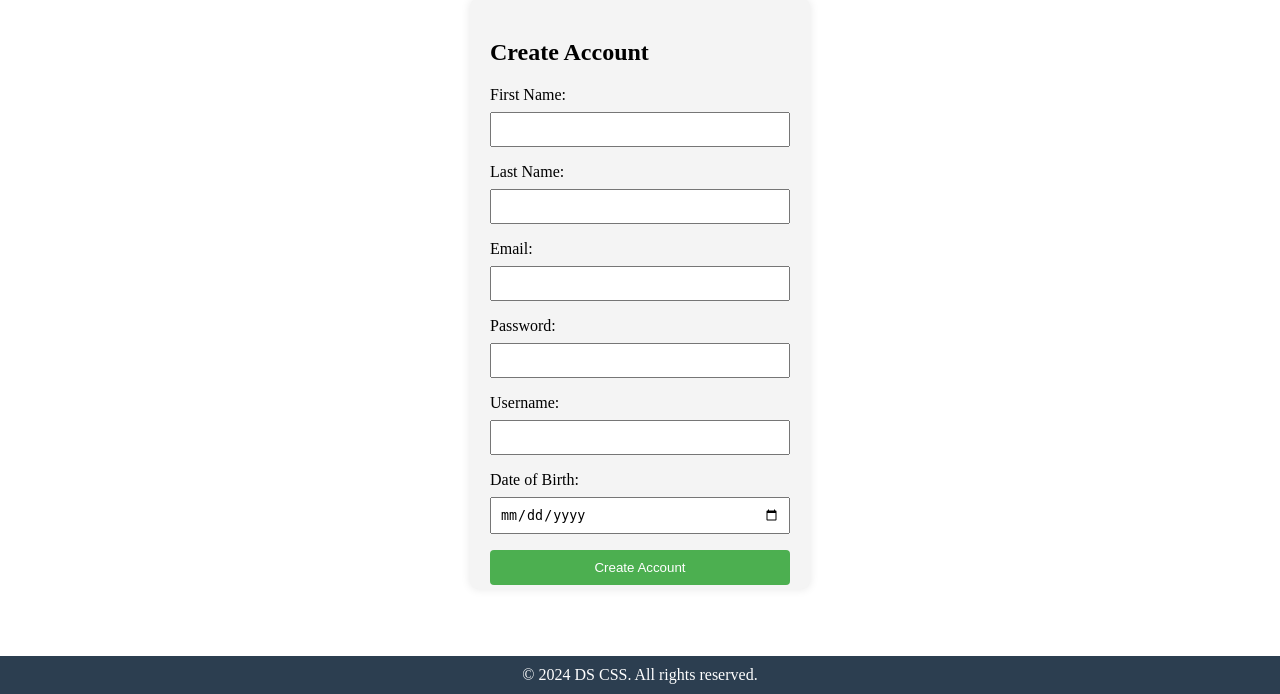
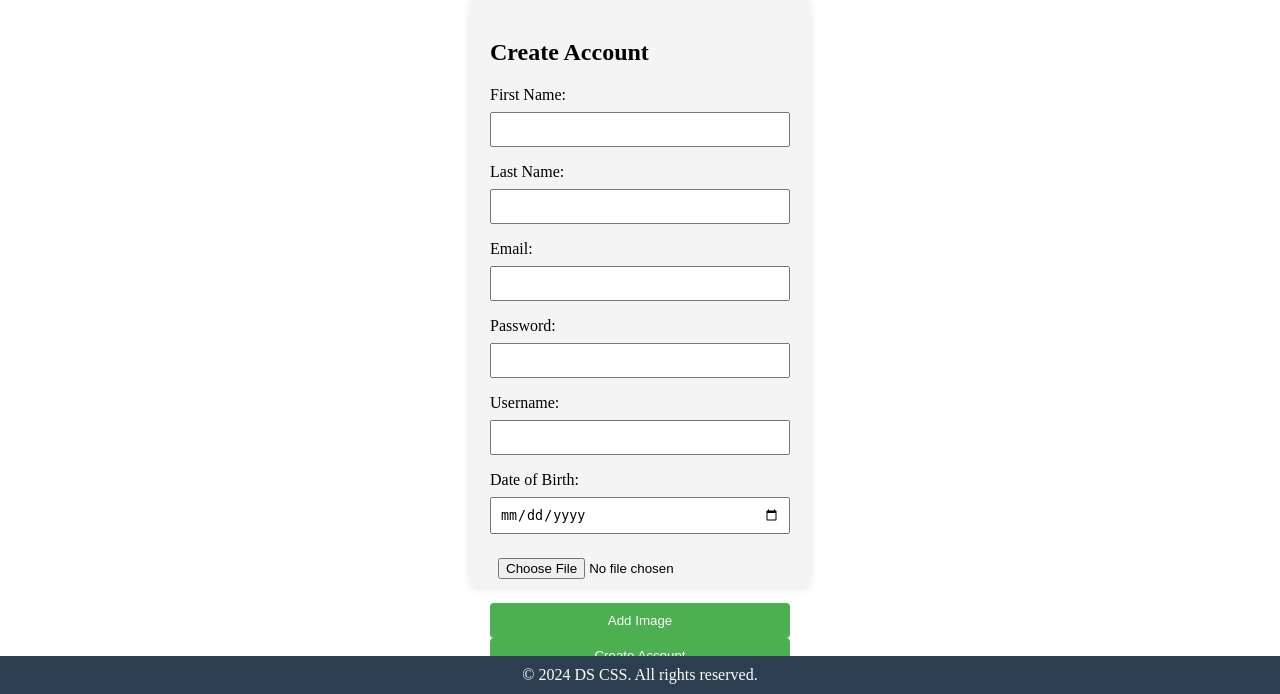
Before and after one commit to posJD/360-Project, a PHP site: page /create_account.php in a window 1280 px wide. Shown: the part 106-800 px from the top of the page. Run offline with PHP 8.4, Linux system fonts and the light colour scheme.

Commit message:
Create Account allows image upload. Fixed login create account button

```diff
--- a/COSC360Project/AccountOverview.php
+++ b/COSC360Project/AccountOverview.php
@@ -12,7 +12,6 @@ $user_id = $_SESSION['user_id'];
 
 if ($_SERVER["REQUEST_METHOD"] == "POST") {
     if (isset($_POST['update_profile'])) {
-        // Retrieve form data
         $name = $_POST['name'];
         $email = $_POST['email'];
         $username = $_POST['username'];
--- a/COSC360Project/create_account.php
+++ b/COSC360Project/create_account.php
@@ -1,5 +1,4 @@
 <?php
-
 $host = 'localhost';
 $dbname = 'db_86043593';
 $username = '86043593';
@@ -22,6 +21,21 @@ if ($_SERVER["REQUEST_METHOD"] == "POST") {
     $username = $_POST['username'];
     $dob = $_POST['dob'];
 
+    if ($_FILES['profile_image']['error'] == UPLOAD_ERR_OK) {
+        $file = $_FILES['profile_image'];
+        $fileName = $file['name'];
+        $tmpName = $file['tmp_name'];
+        $fileSize = $file['size'];
+        $fileError = $file['error'];
+
+        if ($fileError == UPLOAD_ERR_OK) {
+            $img_content = file_get_contents($tmpName);
+        } else {
+            echo "Error uploading image.";
+            exit();
+        }
+    }
+
     $stmt = $pdo->prepare("SELECT * FROM User WHERE Email = :email");
     $stmt->execute(['email' => $email]);
     $existingEmail = $stmt->fetch(PDO::FETCH_ASSOC);
@@ -42,8 +56,30 @@ if ($_SERVER["REQUEST_METHOD"] == "POST") {
         } else {
             $hashedPassword = password_hash($password, PASSWORD_DEFAULT);
 
-            $stmt = $pdo->prepare("INSERT INTO User (Name, Email, Username, Password, DOB) VALUES (:name, :email, :username, :password, :dob)");
-            $stmt->execute(['name' => "$firstName $lastName", 'email' => $email, 'username' => $username, 'password' => $hashedPassword, 'dob' => $dob]);
+            $stmt = $pdo->prepare("INSERT INTO User (Name, Email, Username, Password, DOB, ImageId) VALUES (:name, :email, :username, :password, :dob, NULL)");
+            $stmt->bindParam(':name', "$firstName $lastName");
+            $stmt->bindParam(':email', $email);
+            $stmt->bindParam(':username', $username);
+            $stmt->bindParam(':password', $hashedPassword);
+            $stmt->bindParam(':dob', $dob);
+            $stmt->execute();
+
+            $user_id = $pdo->lastInsertId();
+            try {
+                $stmt_img = $pdo->prepare("INSERT INTO Images (ImgFile, UserId) VALUES (?, ?)");
+                $stmt_img->bindParam(1, $img_content, PDO::PARAM_LOB);
+                $stmt_img->bindParam(2, $user_id, PDO::PARAM_INT);
+                $stmt_img->execute();
+
+                      $image_id = $pdo->lastInsertId();
+
+                      $updateImageStmt = $pdo->prepare("UPDATE User SET ImageId = ? WHERE UserId = ?");
+                      $updateImageStmt->execute([$image_id, $user_id]);
+
+            } catch (PDOException $e) {
+                echo "Error uploading image: " . $e->getMessage();
+                exit();
+            }
 
             header("Location: login.php");
             exit();
@@ -153,6 +189,9 @@ if ($_SERVER["REQUEST_METHOD"] == "POST") {
         <label for="dob">Date of Birth:</label>
         <input type="date" id="dob" name="dob" required>
 
+        <input type="file" name="profile_image">
+        <button type="submit">Add Image</button>
+
         <button type="submit">Create Account</button>
     </form>
     <footer>
--- a/COSC360Project/login.php
+++ b/COSC360Project/login.php
@@ -162,7 +162,7 @@ if ($_SERVER["REQUEST_METHOD"] == "POST") {
 
         <button type="submit">Login</button>
 
-        <button id="createAccountBtn" onclick="window.open('create_account.html', '_blank')">Create Account</button>
+        <button id="createAccountBtn" onclick="window.open('create_account.php', '_blank')">Create Account</button>
         <a href="forgot_password.html" id="forgot_PasswordLink" target="_blank">Forgot Password?</a>
     </form>
 
```
Also changed, not shown: 1 other file.
